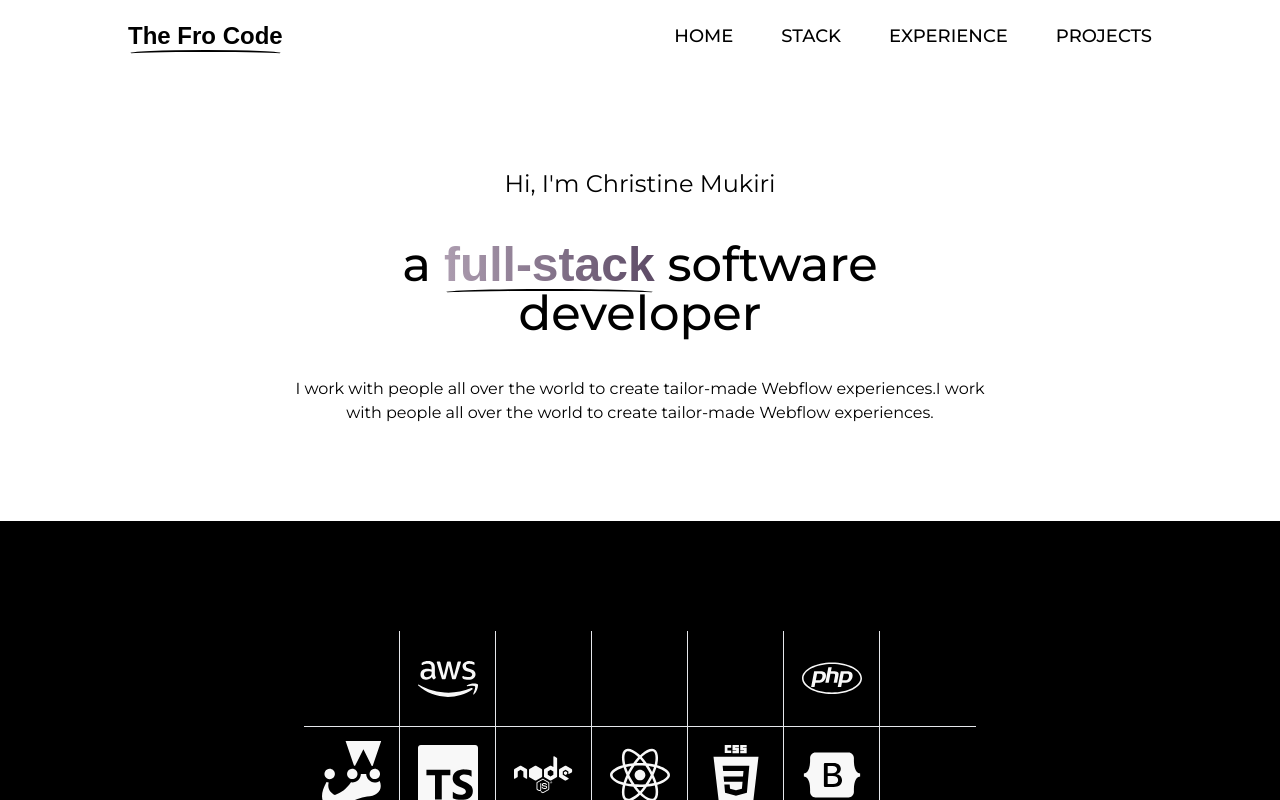
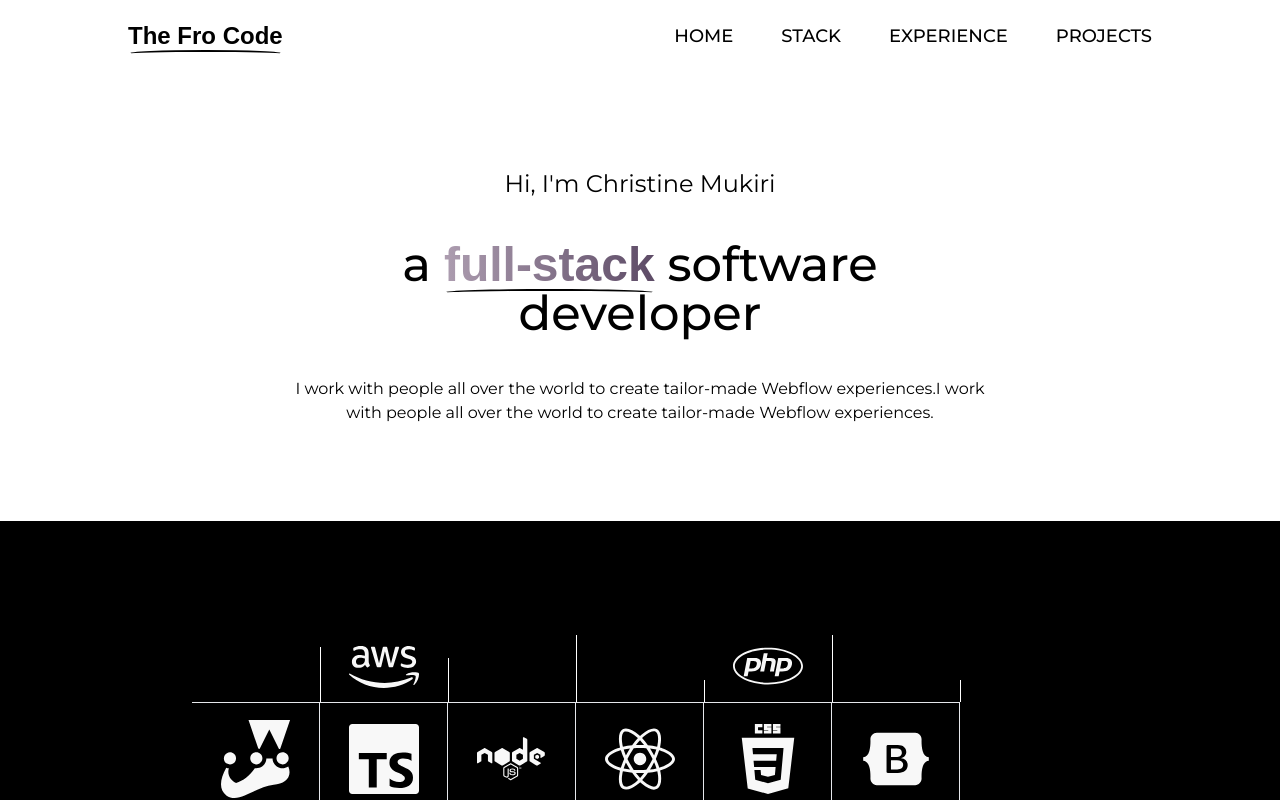
Before and after one commit to thefrocode/thefrocode.github.io, a Next.js app: page / in a window 1280 px wide. Shown: the top 800 px of the page. Built offline with nearby package versions, Linux system fonts and the light colour scheme; a web font is replaced by a local one.

Commit message:
UI: Tech stack - finish grid and place icons

```diff
--- a/src/app/(root)/components/stack.tsx
+++ b/src/app/(root)/components/stack.tsx
@@ -2,8 +2,160 @@ import Image from "next/image";
 
 export default function TechStack() {
   const items = [
-    "",
-    "aws",
+    {
+      item: "",
+      class: "logo-cell logo-cell-top logo-cell-50 border-b",
+    },
+    {
+      item: "aws",
+      class: "logo-cell logo-cell-top logo-cell-40 border-b",
+      alignment: "items-end",
+    },
+    {
+      item: "",
+      class: "logo-cell logo-cell-top logo-cell-60 border-b",
+    },
+    {
+      item: "",
+      class: "logo-cell logo-cell-top logo-cell-20 border-b",
+    },
+    {
+      item: "php",
+      class: "logo-cell logo-cell-top logo-cell-60 border-b",
+      alignment: "items-end",
+    },
+    {
+      item: "",
+      class: "logo-cell logo-cell-top logo-cell-20 border-b",
+    },
+    {
+      item: "",
+      class: "border-r",
+    },
+    {
+      item: "jest",
+      class: "logo-cell-side logo-cell-side-left logo-cell-side-30 border-r",
+    },
+    {
+      item: "typescript",
+      class: "",
+    },
+    {
+      item: "node",
+      class: "",
+    },
+    {
+      item: "react",
+      class: "",
+    },
+    {
+      item: "css",
+      class: "",
+    },
+    {
+      item: "bootstrap",
+      class: "",
+    },
+    {
+      item: "",
+      class: "logo-cell-side logo-cell-side-right logo-cell-side-50",
+    },
+    {
+      item: "",
+      class: "logo-cell-side logo-cell-side-left logo-cell-side-10 border-r",
+    },
+    {
+      item: "electron",
+      class: "",
+    },
+
+    {
+      item: "angular",
+      class: "",
+    },
+    {
+      item: "html",
+      class: "",
+    },
+    {
+      item: "laravel",
+      class: "",
+    },
+    {
+      item: "azure",
+      class: "",
+    },
+    {
+      item: "git",
+      class: "logo-cell-side logo-cell-side-right logo-cell-side-100",
+    },
+    {
+      item: "nestjs",
+      class: "",
+    },
+    {
+      item: "nx",
+      class: "",
+    },
+    {
+      item: "mysql",
+      class: "",
+    },
+    {
+      item: "javascript",
+      class: "",
+    },
+    {
+      item: "postgres",
+      class: "",
+    },
+    {
+      item: "express",
+      class: "",
+    },
+    {
+      item: "",
+      class: "logo-cell-side logo-cell-side-right logo-cell-side-10",
+    },
+    {
+      item: "",
+      class: "logo-cell logo-cell-bottom logo-cell-60",
+    },
+    {
+      item: "",
+      class: "logo-cell logo-cell-bottom logo-cell-30",
+    },
+    {
+      item: "tailwind",
+      class: "logo-cell logo-cell-bottom logo-cell-50",
+      alignment: "items-start",
+    },
+    {
+      item: "",
+      class: "logo-cell logo-cell-bottom logo-cell-20",
+    },
+    {
+      item: "",
+      class: "logo-cell logo-cell-bottom logo-cell-50",
+    },
+    {
+      item: "",
+      class: "logo-cell logo-cell-bottom logo-cell-10",
+    },
+  ];
+  const items1 = [
+    {
+      item: "",
+      class: "logo-cell-10",
+    },
+    {
+      item: "aws",
+      class: "logo-cell-20",
+    },
+    {
+      item: "",
+      class: "logo-cell-30",
+    },
     "",
     "",
     "",
@@ -36,23 +188,30 @@ export default function TechStack() {
     "",
     "",
   ];
-
   return (
     <div className="bg-black w-full flex justify-center items-center h-[700px]">
       <div className="grid grid-cols-7 grid-rows-5 logo_grid">
         {items?.map((item, index) => (
           <div
-            className={`w-24 h-24 text-white border-b border-r flex justify-center items-center`}
+            className={`w-32 h-28 text-white flex justify-center
+            ${item.class != "" ? item.class : "border-r border-b"}
+            ${item.alignment ? item.alignment : "items-center"}
+          }`}
             key={index}
           >
             {/* <i className={`text-5xl bi bi-${item}`}></i> */}
-            {item && (
-              <Image
-                src={`/icons/${item}.svg`}
-                alt={item}
-                width={60}
-                height={60}
-              />
+            {item.item && (
+              <div
+                className="image-container"
+                title={item.item.toLocaleUpperCase()}
+              >
+                <Image
+                  src={`/icons/${item.item}.svg`}
+                  alt={item.item}
+                  width={70}
+                  height={70}
+                />
+              </div>
             )}
           </div>
         ))}
--- a/src/app/globals.css
+++ b/src/app/globals.css
@@ -63,6 +63,91 @@ Tech Stack Section
   width: 0.5px;
   position: absolute;
   right: 0;
-  bottom:0;
   background-color: #fff;
 }
+
+.logo-cell-top:after{
+  bottom: 0;
+}
+.logo-cell-bottom:after{
+  top: 0;
+}
+.logo-cell-10::after{
+  height: 10%
+}
+.logo-cell-20::after{
+  height: 20%
+}
+.logo-cell-30::after{
+  height: 30%
+}
+.logo-cell-40::after{
+  height: 40%
+}
+.logo-cell-50::after{
+  height: 50%
+}
+.logo-cell-60::after{
+  height: 60%
+}
+.logo-cell-side{
+  position: relative;
+}
+.logo-cell-side:after{
+  content: '';
+  height: 0.5px;
+  position: absolute;
+  bottom: 0;
+  background-color: #fff;
+}
+
+.logo-cell-side-left:after{
+  right: 0;
+}
+.logo-cell-side-right:after{
+  left: 0;
+}
+
+.logo-cell-side-10::after{
+  width: 10%
+}
+.logo-cell-side-20::after{
+  width: 20%
+}
+.logo-cell-side-30::after{
+  width: 30%
+}
+.logo-cell-side-40::after{
+  width: 40%
+}
+.logo-cell-side-50::after{
+  width: 50%
+}
+.logo-cell-side-60::after{
+  width: 60%
+}
+.logo-cell-side-100::after{
+  width: 100%
+}
+
+.image-container {
+  position: relative;
+  display: inline-block; /* Ensure inline display to show tooltip properly */
+}
+
+.image-container:hover::after {
+  content: attr(title);
+  position: absolute;
+  bottom: 100%;
+  left: 50%;
+  transform: translateX(-50%);
+  padding: 5px;
+  background-color: rgba(0, 0, 0, 0.8);
+  color: #fff;
+  border-radius: 5px;
+  white-space: nowrap; /* Prevent line breaks in the tooltip */
+  font-size: 14px;
+  visibility: hidden;
+  opacity: 0;
+  transition: visibility 0s, opacity 0.1s linear;
+}
```
